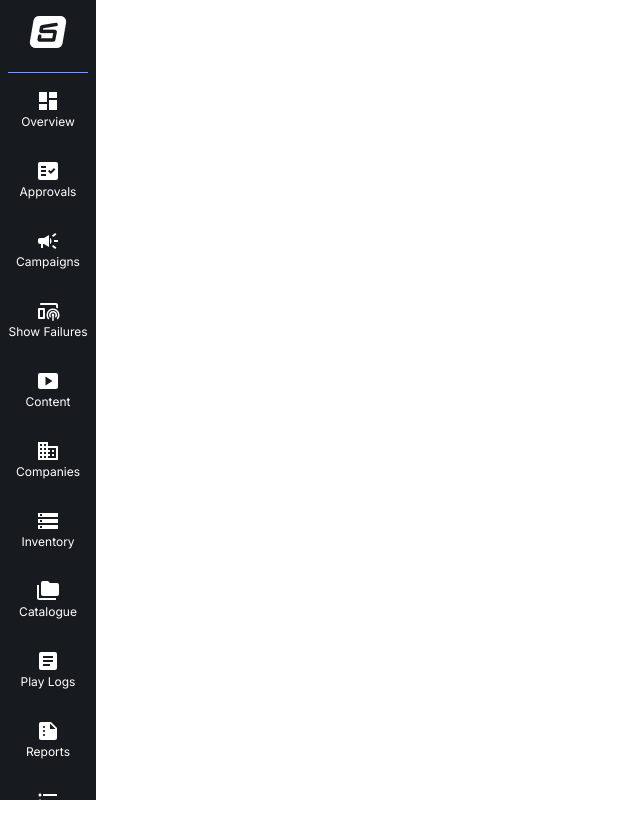
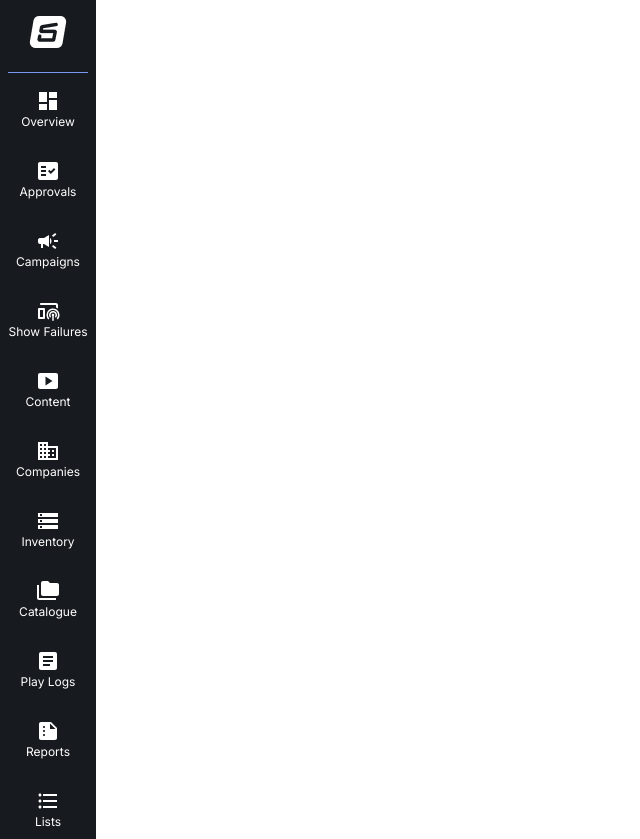
Before and after one commit to SwayambhuQube/Slate-Web-Next, a Next.js app: page / in a window 1280 px wide. Shown: the whole page, without its empty margins (0-640 px from the left). Built offline with nearby package versions, Linux system fonts and the light colour scheme.

Commit message:
Height bug update

```diff
--- a/src/components/common/sidebar/Sidebar.tsx
+++ b/src/components/common/sidebar/Sidebar.tsx
@@ -13,7 +13,7 @@ import Link from "next/link";
 import logo from "@/media/qubeslate_min.png";
 
 export const Sidebar: React.FC = () => (
-  <div className="w-24 h-screen min-w-24 bg-[#171a1f]">
+  <div className="w-24 h-fit min-h-screen min-w-24 bg-[#171a1f]">
     <div className="h-16 bg-[#171a1f] flex justify-center items-center">
       <Image alt="qubeslate logo" src={logo} width={38} height={38} />
     </div>
```
